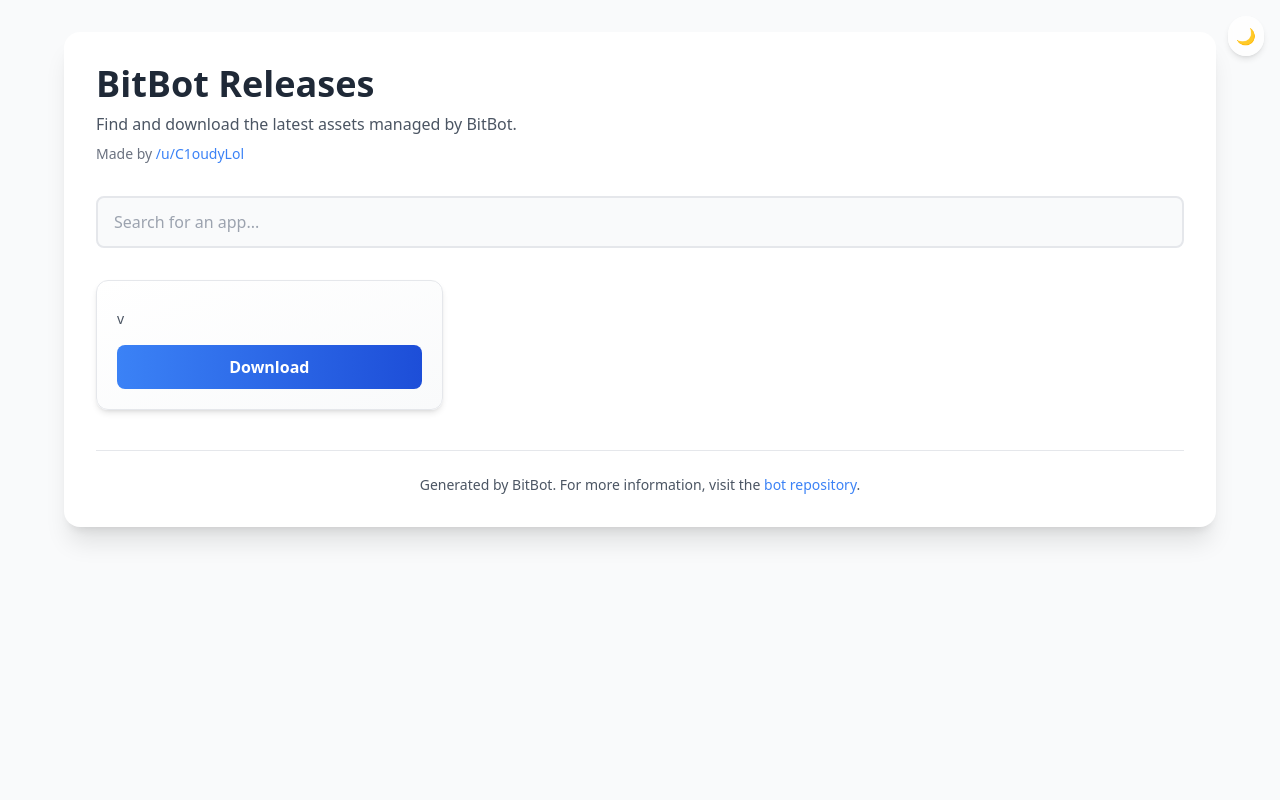
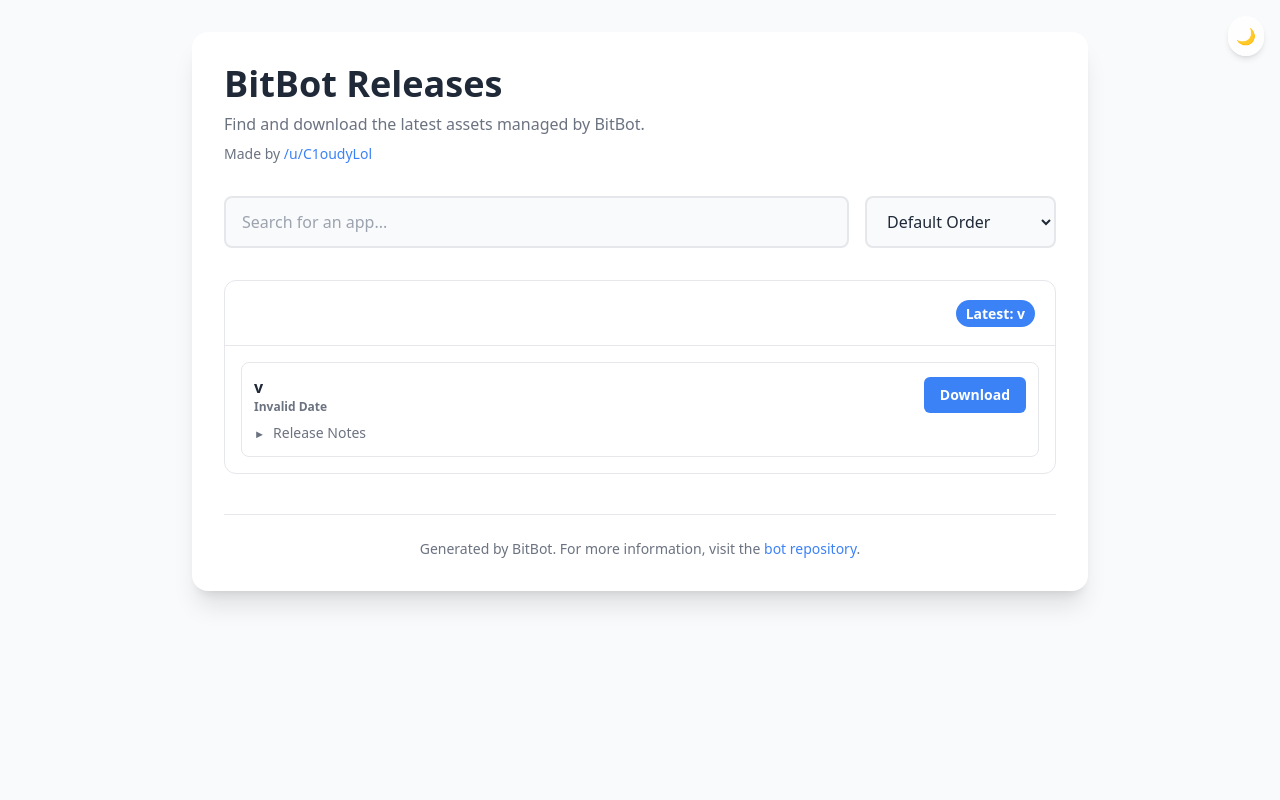
Before and after one commit to S0methingSomething/BitBot, a Python web app: template templates/default_landing_page.html in a window 1280 px wide. Run offline with Jinja, Linux system fonts and the light colour scheme; the template is opened without the code that fills it, so the values that code supplies are empty; some libraries are stand-ins or nearby versions.

Commit message:
feat(pages): Replace landing page with interactive version

```diff
--- a/templates/default_landing_page.html
+++ b/templates/default_landing_page.html
@@ -11,25 +11,23 @@
             --primary-hover: #2563eb;
             --bg-color: #f9fafb;
             --text-color: #1f2937;
-            --text-muted-color: #4b5563;
+            --text-muted-color: #6b7280; /* gray-500 */
             --card-bg-color: #ffffff;
             --border-color: #e5e7eb;
             --input-bg-color: #f9fafb;
             --input-focus-bg-color: #ffffff;
-            --gradient-from: #ffffff;
-            --gradient-to: #f9fafb;
+            --details-bg-color: #f9fafb;
         }
 
         .dark {
             --bg-color: #000000;
             --text-color: #f3f4f6;
-            --text-muted-color: #a1a1aa;
-            --card-bg-color: #18181b;
-            --border-color: #27272a;
+            --text-muted-color: #a1a1aa; /* zinc-400 */
+            --card-bg-color: #18181b; /* zinc-900 */
+            --border-color: #27272a; /* zinc-800 */
             --input-bg-color: #27272a;
             --input-focus-bg-color: #18181b;
-            --gradient-from: #27272a;
-            --gradient-to: #18181b;
+            --details-bg-color: #27272a;
         }
 
         body {
@@ -38,26 +36,33 @@
             transition: background-color 0.3s ease, color 0.3s ease;
         }
 
-        @keyframes fadeInUp {
-            from { opacity: 0; transform: translateY(20px); }
-            to { opacity: 1; transform: translateY(0); }
-        }
-
-        .release-group {
-            animation: fadeInUp 0.5s ease-out forwards;
-            opacity: 0;
-        }
-
         html { scroll-behavior: smooth; }
 
-        .search-input:focus {
+        .search-input:focus, .sort-select:focus {
             outline: none;
             box-shadow: 0 0 0 3px rgba(59, 130, 246, 0.4);
             border-color: var(--primary-color) !important;
         }
+
+        /* Styling for the details/summary accordion */
+        details > summary {
+            list-style: none; /* Hide the default triangle */
+            cursor: pointer;
+        }
+        details > summary::-webkit-details-marker {
+            display: none; /* Hide the default triangle in Chrome */
+        }
+        details > summary::before {
+            content: '►';
+            margin-right: 0.5rem;
+            font-size: 0.8em;
+            transition: transform 0.2s ease-in-out;
+        }
+        details[open] > summary::before {
+            transform: rotate(90deg);
+        }
     </style>
 
-    <!-- NEW: Inline script to prevent theme flashing. Must be in the <head>. -->
     <script>
         (function() {
             try {
@@ -65,18 +70,15 @@
                 if (theme === 'dark' || (!theme && window.matchMedia('(prefers-color-scheme: dark)').matches)) {
                     document.documentElement.classList.add('dark');
                 }
-            } catch (e) {
-                // Silently ignore errors (e.g., localStorage access denied)
-            }
+            } catch (e) { /* Ignore */ }
         })();
     </script>
-
 </head>
 <body class="min-h-screen flex flex-col items-center p-4 md:p-8 relative overflow-x-hidden">
 
     <button id="theme-toggle" class="fixed top-4 right-4 bg-white/80 backdrop-blur-sm dark:bg-gray-800/80 text-gray-800 dark:text-gray-200 p-2 rounded-full shadow-md hover:shadow-lg transition-all duration-300 z-50" aria-label="Toggle Dark Mode"></button>
 
-    <div class="w-full max-w-6xl">
+    <div class="w-full max-w-4xl">
         <div class="bg-[var(--card-bg-color)] rounded-2xl shadow-xl p-6 md:p-8 transition-colors duration-300">
             <h1 class="text-3xl md:text-4xl font-bold mb-2">BitBot Releases</h1>
             <p class="text-base mb-6 text-[var(--text-muted-color)]">Find and download the latest assets managed by BitBot.</p>
@@ -85,20 +87,70 @@
                 Made by <a href="https://www.reddit.com/u/C1oudyLol/" target="_blank" rel="noopener noreferrer" class="text-[var(--primary-color)] hover:underline">/u/C1oudyLol</a>
             </p>
 
-            <div class="mb-8">
-                <input type="text" id="searchInput" placeholder="Search for an app..." class="search-input w-full px-4 py-3 bg-[var(--input-bg-color)] border-2 border-[var(--border-color)] rounded-lg focus:bg-[var(--input-focus-bg-color)] transition-colors duration-300">
+            <div class="flex flex-col md:flex-row gap-4 mb-8">
+                <div class="flex-grow">
+                    <label for="searchInput" class="sr-only">Search for an app</label>
+                    <input type="text" id="searchInput" placeholder="Search for an app..." class="search-input w-full px-4 py-3 bg-[var(--input-bg-color)] border-2 border-[var(--border-color)] rounded-lg focus:bg-[var(--input-focus-bg-color)] transition-colors duration-300">
+                </div>
+                <div class="flex-shrink-0">
+                    <label for="sort-select" class="sr-only">Sort by</label>
+                    <select id="sort-select" class="sort-select w-full md:w-auto h-full px-4 py-3 bg-[var(--input-bg-color)] border-2 border-[var(--border-color)] rounded-lg focus:bg-[var(--input-focus-bg-color)] transition-colors duration-300">
+                        <option value="default">Default Order</option>
+                        <optgroup label="By Name">
+                            <option value="alpha-asc">Name (A-Z)</option>
+                            <option value="alpha-desc">Name (Z-A)</option>
+                        </optgroup>
+                        <optgroup label="By Date">
+                            <option value="date-desc">Newest Release</option>
+                            <option value="date-asc">Oldest Release</option>
+                        </optgroup>
+                    </select>
+                </div>
             </div>
 
-            <div id="releases-grid" class="grid grid-cols-1 md:grid-cols-2 lg:grid-cols-3 gap-6">
-                <!-- BEGIN-RELEASE-LOOP -->
-                <div class="release-group flex flex-col justify-between bg-gradient-to-br from-[var(--gradient-from)] to-[var(--gradient-to)] rounded-xl p-5 shadow-md hover:shadow-lg border border-[var(--border-color)] hover:border-[var(--primary-color)] transition-colors duration-300 ease-in-out transition-[box-shadow,border-color]">
-                    <div class="mb-4">
-                        <h2 class="app-name text-xl font-semibold mb-2">{{app_display_name}}</h2>
-                        <p class="app-version text-sm text-[var(--text-muted-color)]">v{{app_version}}</p>
+            <!-- This is where the app sections will be rendered by the bot -->
+            <div id="app-list" class="space-y-6">
+                <!-- BEGIN-APP-LOOP -->
+                <section class="app-section border border-[var(--border-color)] rounded-xl transition-colors duration-300"
+                         data-app-name="{{app.display_name}}"
+                         data-latest-release-date="{{app.releases[0].published_at}}">
+
+                    <header class="p-4 md:p-5 flex justify-between items-center border-b border-[var(--border-color)]">
+                        <div>
+                            <h2 class="text-2xl font-bold">{{app.display_name}}</h2>
+                        </div>
+                        <div class="text-right">
+                            <span class="font-semibold text-sm py-1 px-2.5 rounded-full bg-[var(--primary-color)] text-white">
+                                Latest: v{{app.releases[0].version}}
+                            </span>
+                        </div>
+                    </header>
+
+                    <div class="p-3 md:p-4 space-y-3">
+                        <!-- BEGIN-RELEASE-LOOP -->
+                        <div class="release-item p-3 border border-[var(--border-color)] rounded-lg">
+                            <div class="flex justify-between items-center mb-2">
+                                <div class="font-semibold">
+                                    <h3>v{{release.version}}</h3>
+                                    <p class="text-xs text-[var(--text-muted-color)]" data-date="{{release.published_at}}">
+                                        <!-- Release date will be formatted by JS -->
+                                    </p>
+                                </div>
+                                <a href="{{release.download_url}}" class="download-button flex-shrink-0 text-sm bg-[var(--primary-color)] text-white px-4 py-2 rounded-md font-bold transition-colors duration-200 hover:bg-[var(--primary-hover)]">Download</a>
+                            </div>
+
+                            <details>
+                                <summary class="text-sm font-medium text-[var(--text-muted-color)]">Release Notes</summary>
+                                <div class="mt-2 p-3 text-sm bg-[var(--details-bg-color)] rounded-md prose prose-sm max-w-none text-[var(--text-color)]">
+                                    <p>{{release.release_notes}}</p>
+                                    <a href="{{release.release_url}}" target="_blank" rel="noopener noreferrer" class="text-[var(--primary-color)] hover:underline">View on GitHub →</a>
+                                </div>
+                            </details>
+                        </div>
+                        <!-- END-RELEASE-LOOP -->
                     </div>
-                    <a href="{{app_download_url}}" class="download-button w-full text-center bg-gradient-to-r from-[var(--primary-color)] to-blue-700 text-white px-5 py-2.5 rounded-lg font-bold transition-all duration-300 hover:from-blue-700 hover:to-[var(--primary-color)] hover:shadow-md">Download</a>
-                </div>
-                <!-- END-RELEASE-LOOP -->
+                </section>
+                <!-- END-APP-LOOP -->
             </div>
 
             <div id="no-results" class="hidden text-center py-12" role="status">
@@ -107,123 +159,103 @@
             </div>
 
             <footer class="text-center mt-10 text-sm text-[var(--text-muted-color)] border-t border-[var(--border-color)] pt-6 transition-colors duration-300">
-                <p>Generated by BitBot. For more information, visit the <a href="https://github.com/{{bot_repo}}" class="text-[var(--primary-color)] hover:underline transition-colors duration-200">bot repository</a>.</p>
+                <p>Generated by BitBot. For more information, visit the <a href="https://github.com/{{bot_repo}}" class="text-[var(--primary-color)] hover:underline">bot repository</a>.</p>
             </footer>
-        </div>
-    </div>
-
-    <!-- Confirmation Modal -->
-    <div id="confirmationModal" class="fixed inset-0 bg-black bg-opacity-60 flex items-center justify-center hidden z-[100] p-4">
-        <div class="bg-[var(--card-bg-color)] rounded-xl p-6 w-full max-w-md text-center shadow-2xl transform transition-all" style="animation: fadeInUp 0.3s ease-out;">
-            <h3 class="text-xl font-bold mb-4">Important Note</h3>
-            <p class="mb-6 text-[var(--text-muted-color)]">Make sure the file name is <strong>MonetizationVars</strong> before using.</p>
-            <div class="flex justify-end space-x-4">
-                <button id="modalCancel" class="px-5 py-2 rounded-lg bg-gray-200 dark:bg-zinc-700 text-black dark:text-white hover:bg-gray-300 dark:hover:bg-zinc-600 transition-colors duration-200">Cancel</button>
-                <button id="modalConfirm" class="px-5 py-2 rounded-lg bg-[var(--primary-color)] text-white hover:bg-[var(--primary-hover)] transition-colors duration-200 font-semibold">Download</button>
-            </div>
         </div>
     </div>
 
     <script>
         document.addEventListener('DOMContentLoaded', () => {
+            // --- Element References ---
             const themeToggleButton = document.getElementById('theme-toggle');
             const searchInput = document.getElementById('searchInput');
-            const releasesGrid = document.getElementById('releases-grid');
-            const allApps = Array.from(releasesGrid.querySelectorAll('.release-group'));
+            const sortSelect = document.getElementById('sort-select');
+            const appListContainer = document.getElementById('app-list');
             const noResultsMessage = document.getElementById('no-results');
-            const modal = document.getElementById('confirmationModal');
-            const modalConfirmBtn = document.getElementById('modalConfirm');
-            const modalCancelBtn = document.getElementById('modalCancel');
-            let activeDownloadUrl = '';
 
-            // --- Theme Toggle Logic ---
-            function updateThemeButton(isDark) {
-                themeToggleButton.textContent = isDark ? '☀️' : '🌙';
-            }
+            // --- Master Data Store ---
+            const appData = Array.from(appListContainer.querySelectorAll('.app-section')).map(element => ({
+                element,
+                name: element.dataset.appName,
+                latestReleaseDate: new Date(element.dataset.latestReleaseDate),
+            }));
 
-            themeToggleButton.addEventListener('click', () => {
-                const isDark = document.documentElement.classList.toggle('dark');
-                localStorage.setItem('theme', isDark ? 'dark' : 'light');
-                updateThemeButton(isDark);
-            });
-
-            updateThemeButton(document.documentElement.classList.contains('dark'));
-
-
-            // --- Fuzzy Search and Grid Logic ---
-            function fuzzySearch(query, text) {
-                const searchQuery = query.toLowerCase().replace(/\s/g, '');
-                const textToSearch = text.toLowerCase().replace(/\s/g, '');
-                let searchQueryIndex = 0;
-                let textIndex = 0;
-                while (searchQueryIndex < searchQuery.length && textIndex < textToSearch.length) {
-                    if (searchQuery[searchQueryIndex] === textToSearch[textIndex]) {
-                        searchQueryIndex++;
-                    }
-                    textIndex++;
-                }
-                return searchQueryIndex === searchQuery.length;
-            }
-
-            function filterApps() {
-                const query = searchInput.value;
-                let visibleCount = 0;
-                allApps.forEach(app => {
-                    const appName = app.querySelector('.app-name').textContent;
-                    const isVisible = query === '' || fuzzySearch(query, appName);
-                    app.classList.toggle('hidden', !isVisible);
-                    if (isVisible) {
-                        visibleCount++;
-                    }
-                });
-                noResultsMessage.classList.toggle('hidden', visibleCount > 0);
-            }
-
-            function applyInitialAnimations() {
-                 allApps.forEach((app, index) => {
-                    app.style.animationDelay = `${0.05 * (index + 1)}s`;
+            // --- Date Formatting Helper ---
+            function formatReleaseDate(isoString) {
+                const date = new Date(isoString);
+                return date.toLocaleDateString(undefined, {
+                    year: 'numeric',
+                    month: 'long',
+                    day: 'numeric'
                 });
             }
 
-            // --- Event Listeners ---
-            searchInput.addEventListener('input', filterApps);
+            // --- Core Logic: The updateAppList function ---
+            function updateAppList() {
+                const searchQuery = searchInput.value.toLowerCase();
+                const sortValue = sortSelect.value;
 
-            releasesGrid.addEventListener('click', (event) => {
-                const button = event.target.closest('.download-button');
-                if (button) {
-                    event.preventDefault();
-                    activeDownloadUrl = button.href;
-                    modal.classList.remove('hidden');
+                // 1. Filter
+                const filteredApps = appData.filter(app => app.name.toLowerCase().includes(searchQuery));
+
+                // 2. Sort
+                let sortedApps = [...filteredApps];
+                switch (sortValue) {
+                    case 'alpha-asc':
+                        sortedApps.sort((a, b) => a.name.localeCompare(b.name));
+                        break;
+                    case 'alpha-desc':
+                        sortedApps.sort((a, b) => b.name.localeCompare(a.name));
+                        break;
+                    case 'date-desc':
+                        sortedApps.sort((a, b) => b.latestReleaseDate - a.latestReleaseDate);
+                        break;
+                    case 'date-asc':
+                        sortedApps.sort((a, b) => a.latestReleaseDate - b.latestReleaseDate);
+                        break;
                 }
+
+                // 3. Render
+                appListContainer.innerHTML = ''; // Clear the container
+                if (sortedApps.length > 0) {
+                    sortedApps.forEach(app => appListContainer.appendChild(app.element));
+                    noResultsMessage.classList.add('hidden');
+                } else {
+                    noResultsMessage.classList.remove('hidden');
+                }
+            }
+
+            // --- Initial Setup and Event Listeners ---
+
+            // Format all dates on page load
+            document.querySelectorAll('[data-date]').forEach(el => {
+                el.textContent = formatReleaseDate(el.dataset.date);
             });
 
-            function closeModal() {
-                modal.classList.add('hidden');
-                activeDownloadUrl = '';
-            }
+            // Theme logic
+            const syncThemeButton = () => {
+                const isDark = document.documentElement.classList.contains('dark');
+                themeToggleButton.textContent = isDark ? '☀️' : '🌙';
+            };
+            themeToggleButton.addEventListener('click', () => {
+                const isCurrentlyDark = document.documentElement.classList.contains('dark');
+                if (isCurrentlyDark) {
+                    document.documentElement.classList.remove('dark');
+                    localStorage.setItem('theme', 'light');
+                } else {
+                    document.documentElement.classList.add('dark');
+                    localStorage.setItem('theme', 'dark');
+                }
+                syncThemeButton();
+            });
+            syncThemeButton();
 
-            modalCancelBtn.addEventListener('click', closeModal);
+            // Event listeners for controls
+            searchInput.addEventListener('input', updateAppList);
+            sortSelect.addEventListener('change', updateAppList);
 
-            modalConfirmBtn.addEventListener('click', () => {
-                if (activeDownloadUrl) {
-                    const link = document.createElement('a');
-                    link.href = activeDownloadUrl;
-                    link.setAttribute('download', 'MonetizationVars');
-                    document.body.appendChild(link);
-                    link.click();
-                    document.body.removeChild(link);
-                }
-                closeModal();
-            });
-
-            modal.addEventListener('click', (event) => {
-                if (event.target === modal) {
-                    closeModal();
-                }
-            });
-
-            // --- Initial Setup Calls ---
-            applyInitialAnimations();
+            // Initial render
+            updateAppList();
         });
     </script>
 </body>
```
